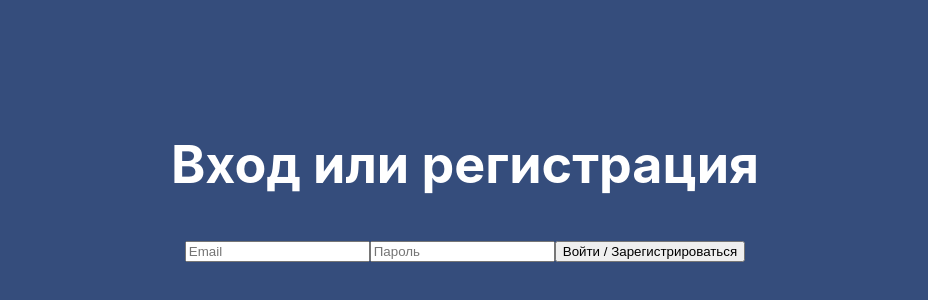
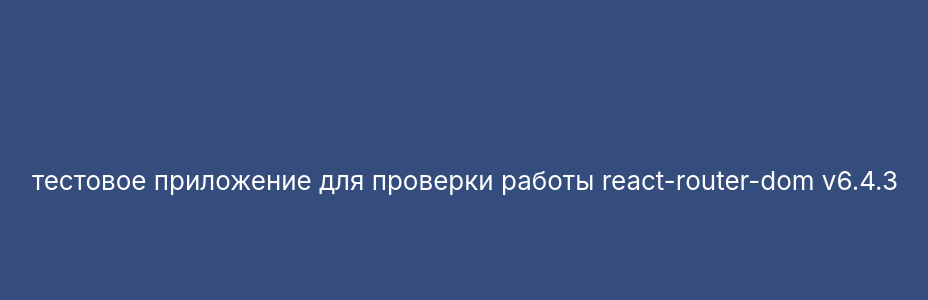
Before and after one commit to Meiraline/my-dear-diary-1v, a React (Create React App) app: page / in a window 1280 px wide. Shown: the part 220-520 px from the top of the page, without its empty margins (175-1103 px from the left). Built offline with nearby package versions, Linux system fonts and the light colour scheme.

Commit message:
Юазовая структура. всё по новой , но с толком с мыслью растоновкой.

```diff
--- a/public/index.html
+++ b/public/index.html
@@ -1,6 +1,5 @@
 <!DOCTYPE html>
-<html lang="en">
-
+<html lang="ru">
 
   <head>
     <meta charset="utf-8" />
@@ -13,11 +12,9 @@
     <title>My dear diary</title>
   </head>
 
-
   <body>
     <noscript>You need to enable JavaScript to run this app.</noscript>
     <div id="root"></div>
+  </body>
 
-
-  </body>
 </html>
--- a/src/04-Widgets/AuthFormWidget.js
+++ /dev/null
@@ -1,33 +0,0 @@
-import { useState } from "react";
-
-export default function AuthFormWidget() {
-  const [email, setEmail] = useState("");
-  const [password, setPassword] = useState("");
-  // Здесь можно добавить обработку регистрации/входа
-
-  const handleSubmit = (e) => {
-    e.preventDefault();
-    // TODO: логика входа/регистрации
-    alert(`Email: ${email}\nPassword: ${password}`);
-  };
-
-  return (
-    <form onSubmit={handleSubmit}>
-      <input
-        type="email"
-        placeholder="Email"
-        value={email}
-        onChange={e => setEmail(e.target.value)}
-        required
-      />
-      <input
-        type="password"
-        placeholder="Пароль"
-        value={password}
-        onChange={e => setPassword(e.target.value)}
-        required
-      />
-      <button type="submit">Войти / Зарегистрироваться</button>
-    </form>
-  );
-}
--- a/src/04-Widgets/TaskListWidget.js
+++ /dev/null
@@ -1,29 +0,0 @@
-import { useState } from "react";
-
-export default function TaskListWidget() {
-  const [tasks, setTasks] = useState([]);
-  const [value, setValue] = useState("");
-
-  const addTask = () => {
-    if (value.trim()) {
-      setTasks([...tasks, { text: value, id: Date.now() }]);
-      setValue("");
-    }
-  };
-
-  return (
-    <div>
-      <input
-        value={value}
-        onChange={e => setValue(e.target.value)}
-        placeholder="Новая задача"
-      />
-      <button onClick={addTask}>Добавить</button>
-      <ul>
-        {tasks.map(task => (
-          <li key={task.id}>{task.text}</li>
-        ))}
-      </ul>
-    </div>
-  );
-}
--- a/src/05-Pages/AuthPage.js
+++ /dev/null
@@ -1,10 +0,0 @@
-import AuthFormWidget from "../04-Widgets/AuthFormWidget";
-
-export default function AuthPage() {
-  return (
-    <div>
-      <h1>Вход или регистрация</h1>
-      <AuthFormWidget />
-    </div>
-  );
-}
--- a/src/05-Pages/TasksPage.js
+++ /dev/null
@@ -1,10 +0,0 @@
-import TaskListWidget from "../04-Widgets/TaskListWidget";
-
-export default function TasksPage() {
-  return (
-    <div>
-      <h1>Ваши задачи</h1>
-      <TaskListWidget />
-    </div>
-  );
-}
--- a/src/App.js
+++ b/src/App.js
@@ -1,15 +1,17 @@
 import './App.css';
 
-import { AppRouter } from "./router";
 
 function App() {
   return (
     <div className="App">
       <header className="App-header">
 
-       <AppRouter />
+
 
       </header>
+      <div>
+        тестовое приложение для проверки работы react-router-dom v6.4.3
+      </div>
     </div>
   );
 }
--- a/src/router.js
+++ /dev/null
@@ -1,15 +0,0 @@
-import { BrowserRouter, Routes, Route } from "react-router-dom";
-import AuthPage from "./05-Pages/AuthPage";
-import TasksPage from "./05-Pages/TasksPage";
-
-export function AppRouter() {
-  return (
-    <BrowserRouter>
-      <Routes>
-        <Route path="/login" element={<AuthPage />} />
-        <Route path="/tasks" element={<TasksPage />} />
-        <Route path="*" element={<AuthPage />} />
-      </Routes>
-    </BrowserRouter>
-  );
-}
```
Also changed, not shown: 2 other files (tests, documents, lock files or other folders).
